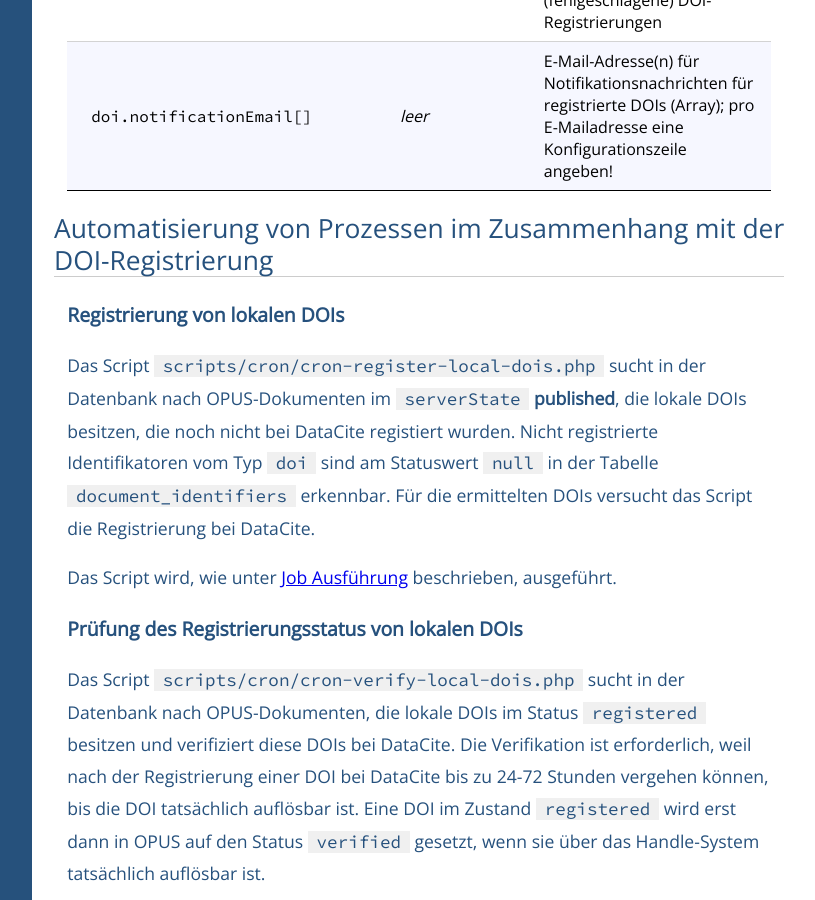
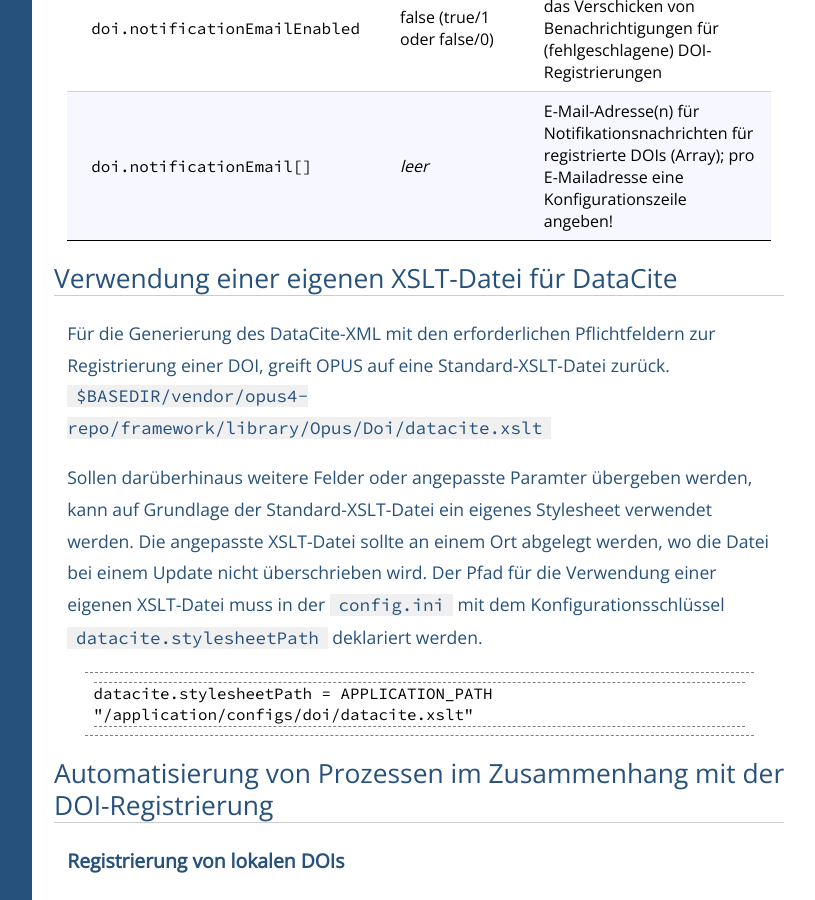
Before and after one commit to OPUS4/userdoc, a Jekyll site: the page built from integration/doi.md, in a window 1280 px wide and 900 px high, scrolled down 6300 px. Shown: the whole window, without its empty margins (224-1039 px from the left). Built offline with Jekyll 4.4.1, drawn with Linux system fonts in a browser that asks for light colours; some of the changed text lies outside the part shown.

Commit message:
#109 DOI-Generierung und DOI-Registrierung aktualisiert

````diff
--- a/integration/doi.md
+++ b/integration/doi.md
@@ -52,6 +52,8 @@ wurden.
 Vor OPUS 4.6.2 gab es keinen eingebauten DOI-Support, so dass die Funktionen zur **DOI-Generierung** und
 **DOI-Registrierung** standardmäßig in der Konfiguration deaktiviert sind und vor der Verwendung zuerst aktiviert
 werden müssen.
+
+Die Konfiguration erfolgt in der `$BASEDIR/application/configs/config.ini`.
 
 Zum Aktivieren der DOI-Generierung muss die Konfigurationseinstellung
 ```
@@ -138,6 +140,20 @@ Folgende Konfigurationsparameter bestimmen das Verhalten der E-Mail-Benachrichti
 | --------------------------------- |-------------------------------------------------|--------------|
 | `doi.notificationEmailEnabled` | false (true/1 oder false/0)                        | aktiviert bzw. deaktiviert das Verschicken von Benachrichtigungen für (fehlgeschlagene) DOI-Registrierungen |
 | `doi.notificationEmail[]` | *leer*                                                  | E-Mail-Adresse(n) für Notifikationsnachrichten für registrierte DOIs (Array); pro E-Mailadresse eine Konfigurationszeile angeben! |
+
+
+## Verwendung einer eigenen XSLT-Datei für DataCite
+
+Für die Generierung des DataCite-XML mit den erforderlichen Pflichtfeldern zur Registrierung einer DOI, greift OPUS auf eine Standard-XSLT-Datei zurück.
+ `$BASEDIR/vendor/opus4-repo/framework/library/Opus/Doi/datacite.xslt`
+
+Sollen darüberhinaus weitere Felder oder angepasste Paramter übergeben werden, kann auf Grundlage der Standard-XSLT-Datei ein eigenes Stylesheet verwendet werden.
+Die angepasste XSLT-Datei sollte an einem Ort abgelegt werden, wo die Datei bei einem Update nicht überschrieben wird.
+Der Pfad für die Verwendung einer eigenen XSLT-Datei muss in der `config.ini` mit dem Konfigurationsschlüssel `datacite.stylesheetPath` deklariert werden.
+
+```
+datacite.stylesheetPath = APPLICATION_PATH "/application/configs/doi/datacite.xslt"
+```
 
 ## Automatisierung von Prozessen im Zusammenhang mit der DOI-Registrierung
 
````
